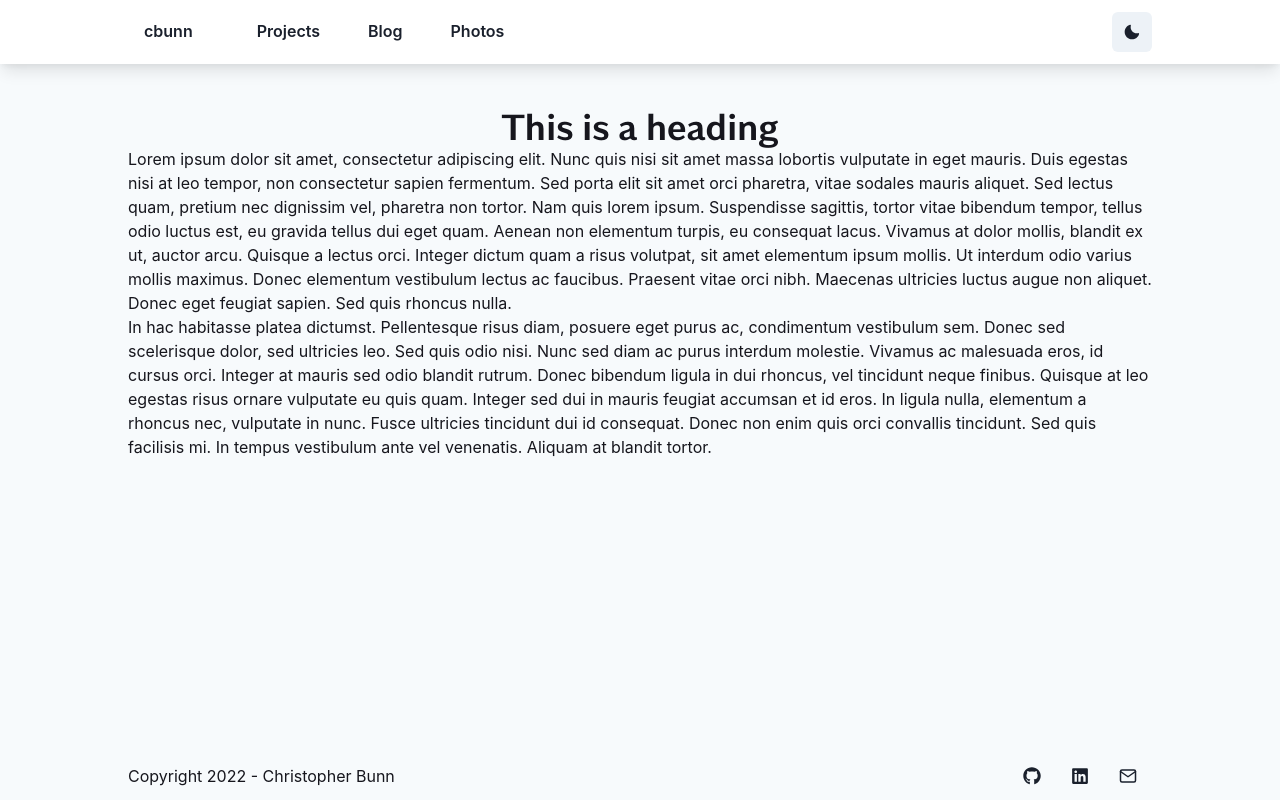
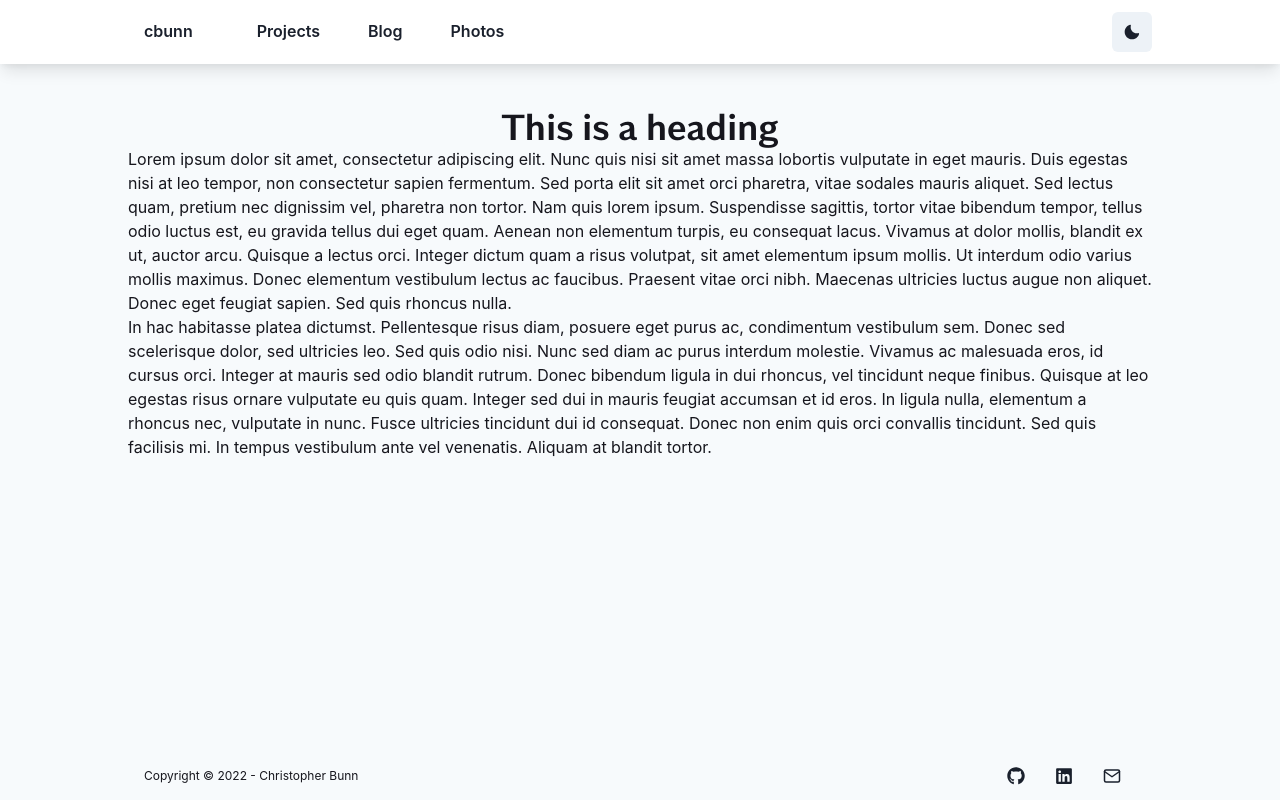
Before and after one commit to cbunn81/cbunn-portfolio, a Next.js app: page / in a window 1280 px wide. Built offline with nearby package versions, Linux system fonts and the light colour scheme.

Commit message:
Update footer text and styling to fit layout better

```diff
--- a/src/components/Footer.tsx
+++ b/src/components/Footer.tsx
@@ -1,4 +1,4 @@
-import { Box, IconButton, Link, Stack } from "@chakra-ui/react";
+import { Box, IconButton, Link, Stack, Text } from "@chakra-ui/react";
 import { FaLinkedin, FaGithub } from "react-icons/fa";
 import { FiMail } from "react-icons/fi";
 
@@ -9,9 +9,12 @@ export const Footer = () => (
     alignItems="center"
     justifyContent="space-between"
     maxW="container.lg"
-    w="100%"
+    w="95%"
+    px="4"
   >
-    <Box>Copyright 2022 - Christopher Bunn</Box>
+    <Box>
+      <Text fontSize={"xs"}>Copyright &copy; 2022 - Christopher Bunn</Text>
+    </Box>
     <Box>
       <IconButton
         aria-label="cbunn81 at GitHub"
```
